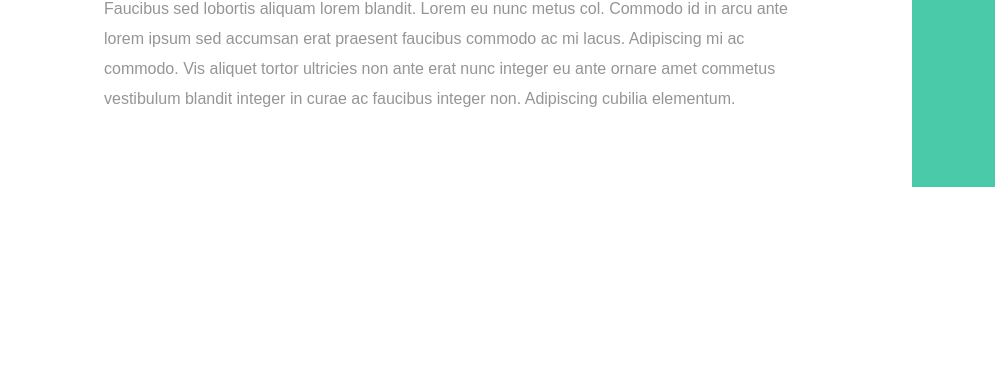
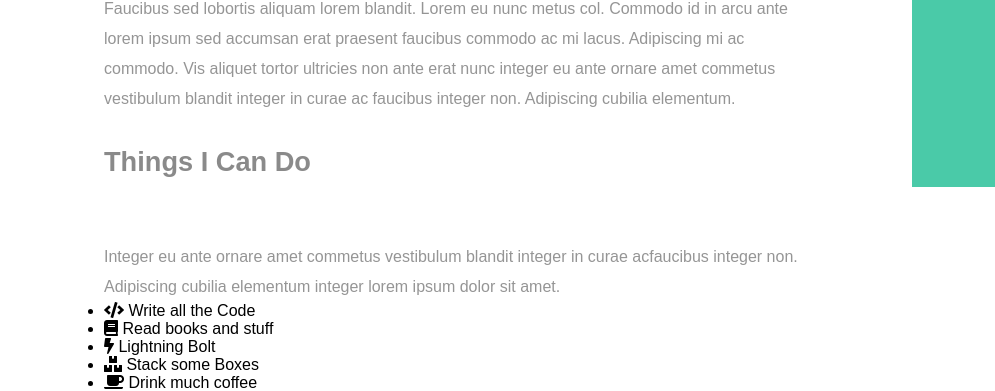
Before and after one commit to ginggk/html5-flex, a plain HTML site: page index.html in a window 1280 px wide. Shown: the part 613-1004 px from the top of the page, 0-995 px from the left. Before the commit the page ends 800 px from the top, so only its background shows below. Drawn offline with Linux system fonts and the light colour scheme.

Commit message:
added section 2

```diff
--- a/index.html
+++ b/index.html
@@ -15,6 +15,7 @@
     <div class="left-side">
         <img class="banner" src="./images/banner.jpg">
         <div class="content-holder">
+            <section id="first-section">
                 <h2 class="title">Read Only</h2>
                 <p class="text-description">Just an incredibly simple responsive site </p>
                 <p class="text-description other-description">template recreated by <a href="#" class="text-link">Ginger
@@ -26,6 +27,20 @@
                     Vis aliquet tortor ultricies non ante erat nunc integer eu ante ornare amet commetus vestibulum
                     blandit
                     integer in curae ac faucibus integer non. Adipiscing cubilia elementum.</p>
+            </section>
+            <section id="second-section">
+                <p class="text-description">Things I Can Do</p>
+                <p class="paragraph paragraph-two">Integer eu ante ornare amet commetus vestibulum blandit integer in
+                    curae acfaucibus integer non. Adipiscing cubilia elementum integer lorem ipsum dolor sit amet.</p>
+                <ul class="featured-icons">
+                    <li class="icon"><i class="fas fa-code icon-pic"></i> Write all the Code</li>
+                    <li class="icon"><i class="fas fa-book icon-pic"></i> Read books and stuff</li>
+                    <li class="icon"><i class="fas fa-bolt icon-pic"></i> Lightning Bolt</li>
+                    <li class="icon"><i class="fas fa-boxes icon-pic"></i> Stack some Boxes</li>
+                    <li class="icon"><i class="fas fa-coffee icon-pic"></i> Drink much coffee</li>
+                    <li class="icon"><i class="fas fa-users icon-pic"></i> Shadow clone technique</li>
+                </ul>
+            </section>
         </div>
     </div>
 
```
Lines whose indentation alone changed are shown as unchanged.
